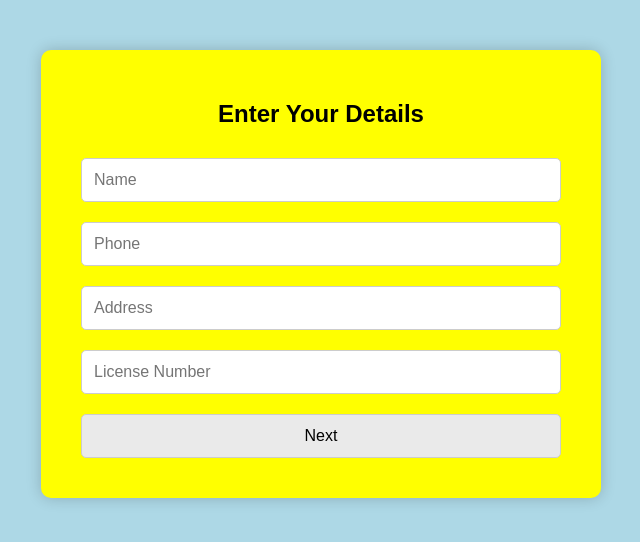
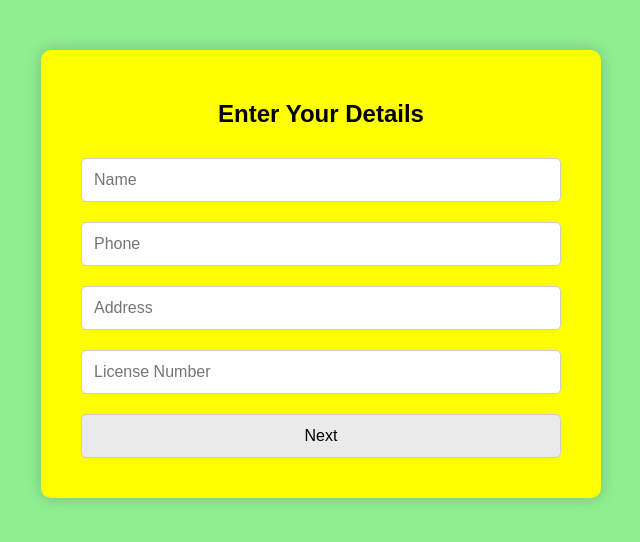
Before and after one commit to HarshilSingh123/Vehicle-Rental-System, a plain HTML site: page index.html in a window 1280 px wide. Shown: the whole page, without its empty margins (319-959 px from the left). Drawn offline with Linux system fonts and the light colour scheme.

Commit message:
Final Background changes

```diff
--- a/index.html
+++ b/index.html
@@ -7,7 +7,7 @@
     <style>
         body {
             font-family: Arial, sans-serif;
-            background-color: lightblue;
+            background-color: #90EE90; /* light green */
             text-align: center;
             margin: 0;
             padding: 0;
```
